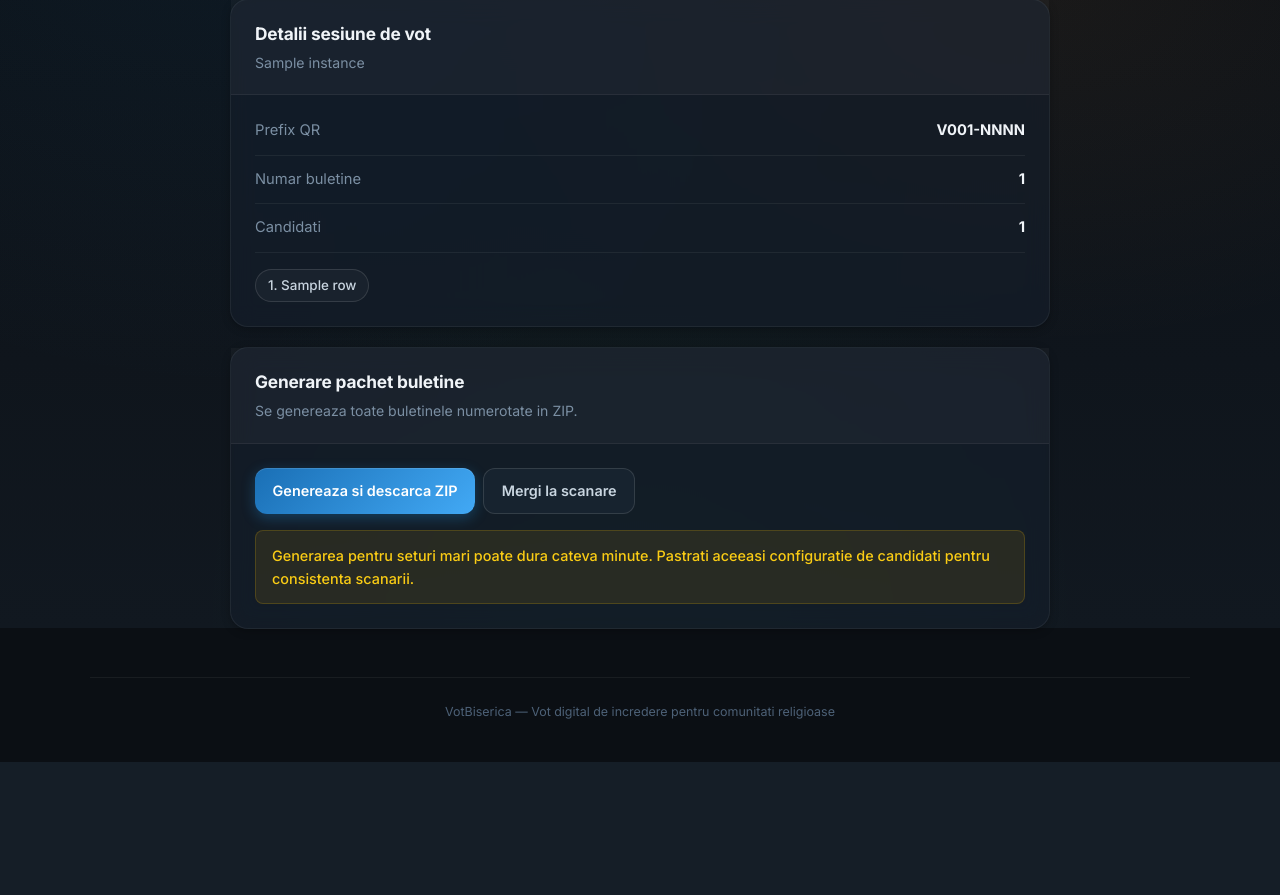
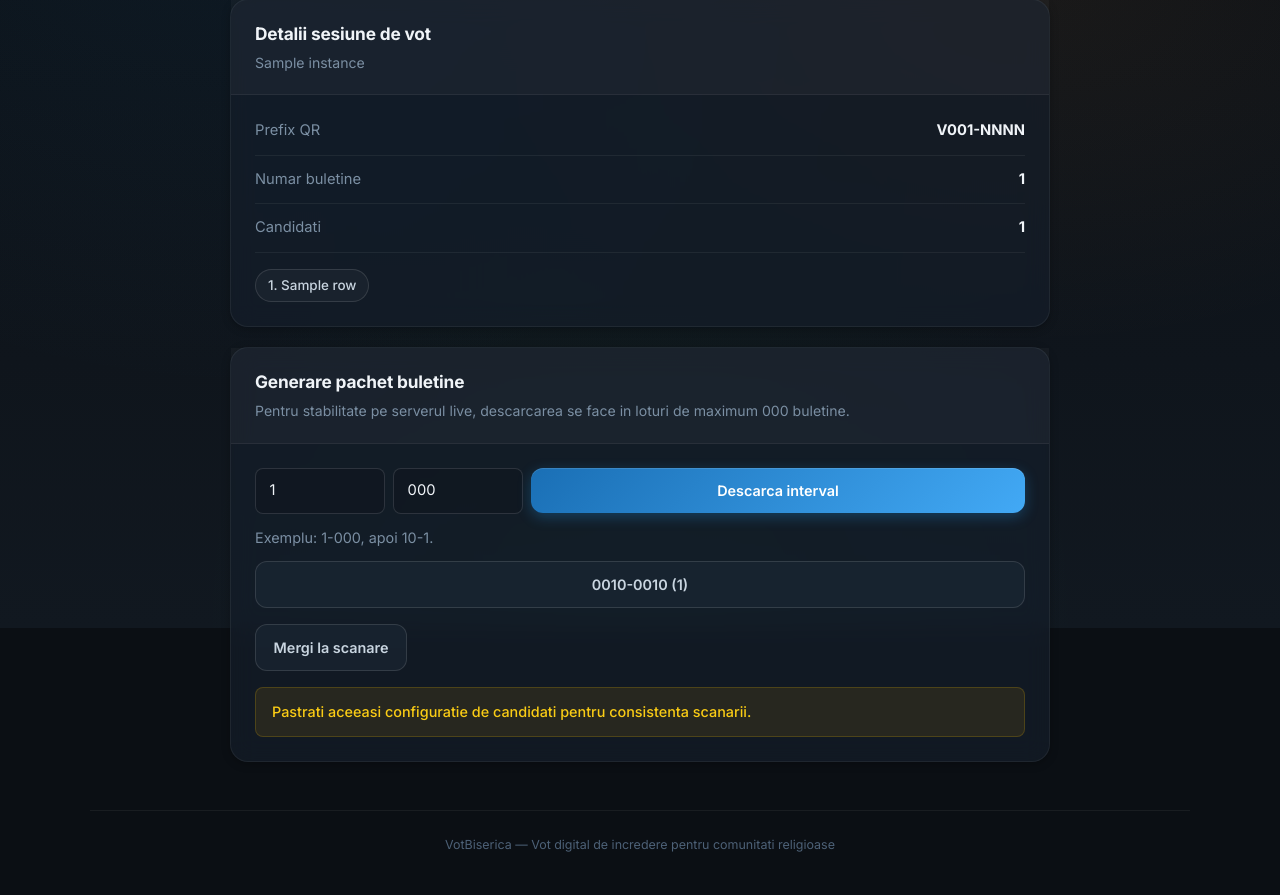
Before and after one commit to bogdang40/Voting, a Flask app: template templates/instance_ballots.html in a window 1280 px wide. Shown: the part 172-1067 px from the top of the page. Before the commit the page ends 934 px from the top, so only its background shows below. Run offline with Flask 3, Linux system fonts and the light colour scheme; the template is opened without the code that fills it: most values are stand-ins (such as "Sample title", 1, 10 or a date in 2020).

Commit message:
Stabilize large ballot ZIP downloads with batching and disk streaming

```diff
--- a/app.py
+++ b/app.py
@@ -34,6 +34,7 @@ from pathlib import Path
 from time import monotonic, time
 
 from flask import (
+    after_this_request,
     Flask,
     abort,
     flash,
@@ -63,6 +64,11 @@ SESSION_TIMEOUT_SECONDS = int(os.environ.get("APP_SESSION_TIMEOUT_SECONDS", "180
 ASSET_VERSION = os.environ.get("APP_ASSET_VERSION", str(int(time())))
 
 ALLOWED_UPLOAD_SUFFIXES = {".jpg", ".jpeg", ".png", ".webp", ".heic", ".heif"}
+
+try:
+    BALLOT_ZIP_BATCH_LIMIT = max(20, int(os.environ.get("APP_BALLOT_ZIP_BATCH_LIMIT", "100")))
+except ValueError:
+    BALLOT_ZIP_BATCH_LIMIT = 100
 
 # ── Ballot geometry constants (must match create_ballot.py) ──────────────────
 PAGE_W = 500
@@ -1410,18 +1416,16 @@ def run_omr_on_path(image_path: Path, instance_dir: Path, candidates_map: list):
 # ── Ballot ZIP generation ─────────────────────────────────────────────────────
 
 
-def generate_ballots_zip(instance, candidates):
-    """Generate all ballot PNGs and return an in-memory ZIP as BytesIO."""
+def generate_ballots_zip_file(instance, candidates, zip_path: Path, start_number: int, end_number: int):
+    """Generate ballot PNGs in [start_number, end_number] and write them to a ZIP on disk."""
     from create_ballot import make_ballot
 
     qr_prefix = f"V{instance['id']:03d}"
     candidate_names = [c["name"] for c in candidates]
-    total = instance["total_ballots"]
-
-    buf = io.BytesIO()
-    with zipfile.ZipFile(buf, "w", zipfile.ZIP_DEFLATED) as zf:
+
+    with zipfile.ZipFile(zip_path, "w", zipfile.ZIP_STORED, allowZip64=True) as zf:
         with tempfile.TemporaryDirectory() as tmpdir:
-            for n in range(1, total + 1):
+            for n in range(start_number, end_number + 1):
                 out_path = str(Path(tmpdir) / f"ballot_{n:04d}.png")
                 make_ballot(
                     out_path,
@@ -1431,8 +1435,6 @@ def generate_ballots_zip(instance, candidates):
                     save_preview=False,
                 )
                 zf.write(out_path, f"ballot_{n:04d}.png")
-    buf.seek(0)
-    return buf
 
 
 # ── DB save helper ────────────────────────────────────────────────────────────
@@ -2573,11 +2575,24 @@ def ballots_page(slug):
     instance, candidates = get_instance(slug)
     if not instance:
         abort(404)
+    total = int(instance["total_ballots"])
+    ballot_chunks = []
+    for start in range(1, total + 1, BALLOT_ZIP_BATCH_LIMIT):
+        end = min(total, start + BALLOT_ZIP_BATCH_LIMIT - 1)
+        ballot_chunks.append(
+            {
+                "start": start,
+                "end": end,
+                "count": end - start + 1,
+            }
+        )
     return render_template(
         "instance_ballots.html",
         instance=instance,
         candidates=candidates,
         slug=slug,
+        ballot_zip_batch_limit=BALLOT_ZIP_BATCH_LIMIT,
+        ballot_chunks=ballot_chunks,
     )
 
 
@@ -2587,14 +2602,83 @@ def download_ballots(slug):
     instance, candidates = get_instance(slug)
     if not instance:
         abort(404)
-    buf = generate_ballots_zip(instance, candidates)
-    filename = f"buletine_{slug}.zip"
-    log_audit("ballots_download", instance_id=instance["id"])
+    total = int(instance["total_ballots"])
+
+    start_raw = (request.args.get("start", "") or "").strip()
+    end_raw = (request.args.get("end", "") or "").strip()
+    start = 1
+    end = total
+    if start_raw or end_raw:
+        try:
+            start = int(start_raw or "1")
+            end = int(end_raw or str(total))
+        except ValueError:
+            flash("Interval invalid. Introduceti valori numerice pentru start/end.", "error")
+            return redirect(url_for("ballots_page", slug=slug))
+
+    if start < 1 or end < 1 or start > end or end > total:
+        flash(
+            f"Interval invalid. Valorile trebuie sa fie intre 1 si {total}, iar start <= end.",
+            "error",
+        )
+        return redirect(url_for("ballots_page", slug=slug))
+
+    count = end - start + 1
+    if count > BALLOT_ZIP_BATCH_LIMIT:
+        flash(
+            f"Setul este prea mare pentru o singura arhiva pe serverul live. "
+            f"Descarcati in loturi de maximum {BALLOT_ZIP_BATCH_LIMIT} buletine.",
+            "error",
+        )
+        return redirect(url_for("ballots_page", slug=slug))
+
+    with tempfile.NamedTemporaryFile(prefix=f"ballots_{slug}_", suffix=".zip", delete=False) as tmp_zip:
+        zip_path = Path(tmp_zip.name)
+
+    try:
+        generate_ballots_zip_file(instance, candidates, zip_path, start, end)
+    except Exception as exc:
+        scan_debug_log(
+            "ballots_download_failed",
+            slug=slug,
+            instance_id=instance["id"],
+            start=start,
+            end=end,
+            count=count,
+            error=str(exc)[:400],
+        )
+        try:
+            zip_path.unlink()
+        except Exception:
+            pass
+        flash("Generarea arhivei a esuat. Reincercati cu un interval mai mic.", "error")
+        return redirect(url_for("ballots_page", slug=slug))
+
+    @after_this_request
+    def cleanup_temp_zip(response):
+        try:
+            zip_path.unlink(missing_ok=True)
+        except Exception:
+            pass
+        return response
+
+    filename = (
+        f"buletine_{slug}.zip"
+        if start == 1 and end == total
+        else f"buletine_{slug}_{start:04d}-{end:04d}.zip"
+    )
+    log_audit(
+        "ballots_download",
+        instance_id=instance["id"],
+        metadata={"start": start, "end": end, "count": count},
+    )
     return send_file(
-        buf,
+        zip_path,
         mimetype="application/zip",
         as_attachment=True,
         download_name=filename,
+        max_age=0,
+        conditional=False,
     )
 
 
--- a/static/css/pages/ballots.css
+++ b/static/css/pages/ballots.css
@@ -66,3 +66,29 @@
   font-size: 0.9rem;
   font-weight: 500;
 }
+
+.range-form {
+  display: grid;
+  grid-template-columns: 130px 130px auto;
+  gap: var(--space-2);
+  align-items: center;
+}
+
+.download-note {
+  margin-top: var(--space-3);
+  color: var(--text-muted);
+  font-size: 0.9rem;
+}
+
+.chunk-grid {
+  margin-top: var(--space-3);
+  display: grid;
+  grid-template-columns: repeat(auto-fit, minmax(190px, 1fr));
+  gap: var(--space-2);
+}
+
+@media (max-width: 700px) {
+  .range-form {
+    grid-template-columns: 1fr;
+  }
+}
--- a/templates/instance_ballots.html
+++ b/templates/instance_ballots.html
@@ -30,16 +30,41 @@
   <div class="card">
     <div class="card-header">
       <h2 class="card-title">Generare pachet buletine</h2>
-      <p class="card-subtitle">Se genereaza toate buletinele numerotate in ZIP.</p>
+      <p class="card-subtitle">
+        Pentru stabilitate pe serverul live, descarcarea se face in loturi de maximum
+        {{ ballot_zip_batch_limit }} buletine.
+      </p>
     </div>
     <div class="card-body">
+      {% if instance.total_ballots <= ballot_zip_batch_limit %}
       <div class="inline-actions">
-        <a class="btn btn-primary" href="{{ url_for('download_ballots', slug=slug) }}">Genereaza si descarca ZIP</a>
+        <a class="btn btn-primary" href="{{ url_for('download_ballots', slug=slug, start=1, end=instance.total_ballots) }}">
+          Genereaza si descarca ZIP (toate buletinele)
+        </a>
         <a class="btn btn-secondary" href="{{ url_for('scan_page', slug=slug) }}">Mergi la scanare</a>
       </div>
+      {% else %}
+      <form class="range-form" method="GET" action="{{ url_for('download_ballots', slug=slug) }}">
+        <input class="input" type="number" name="start" min="1" max="{{ instance.total_ballots }}" value="1" required>
+        <input class="input" type="number" name="end" min="1" max="{{ instance.total_ballots }}" value="{{ ballot_zip_batch_limit }}" required>
+        <button class="btn btn-primary" type="submit">Descarca interval</button>
+      </form>
+      <div class="download-note">
+        Exemplu: 1-{{ ballot_zip_batch_limit }}, apoi {{ ballot_zip_batch_limit + 1 }}-{{ (ballot_zip_batch_limit * 2) if (ballot_zip_batch_limit * 2) <= instance.total_ballots else instance.total_ballots }}.
+      </div>
+      <div class="chunk-grid">
+        {% for chunk in ballot_chunks %}
+          <a class="btn btn-secondary" href="{{ url_for('download_ballots', slug=slug, start=chunk.start, end=chunk.end) }}">
+            {{ "%04d"|format(chunk.start) }}-{{ "%04d"|format(chunk.end) }} ({{ chunk.count }})
+          </a>
+        {% endfor %}
+      </div>
+      <div class="inline-actions" style="margin-top:1rem;">
+        <a class="btn btn-secondary" href="{{ url_for('scan_page', slug=slug) }}">Mergi la scanare</a>
+      </div>
+      {% endif %}
       <div class="warning-box">
-        Generarea pentru seturi mari poate dura cateva minute. Pastrati aceeasi configuratie de candidati pentru
-        consistenta scanarii.
+        Pastrati aceeasi configuratie de candidati pentru consistenta scanarii.
       </div>
     </div>
   </div>
```
